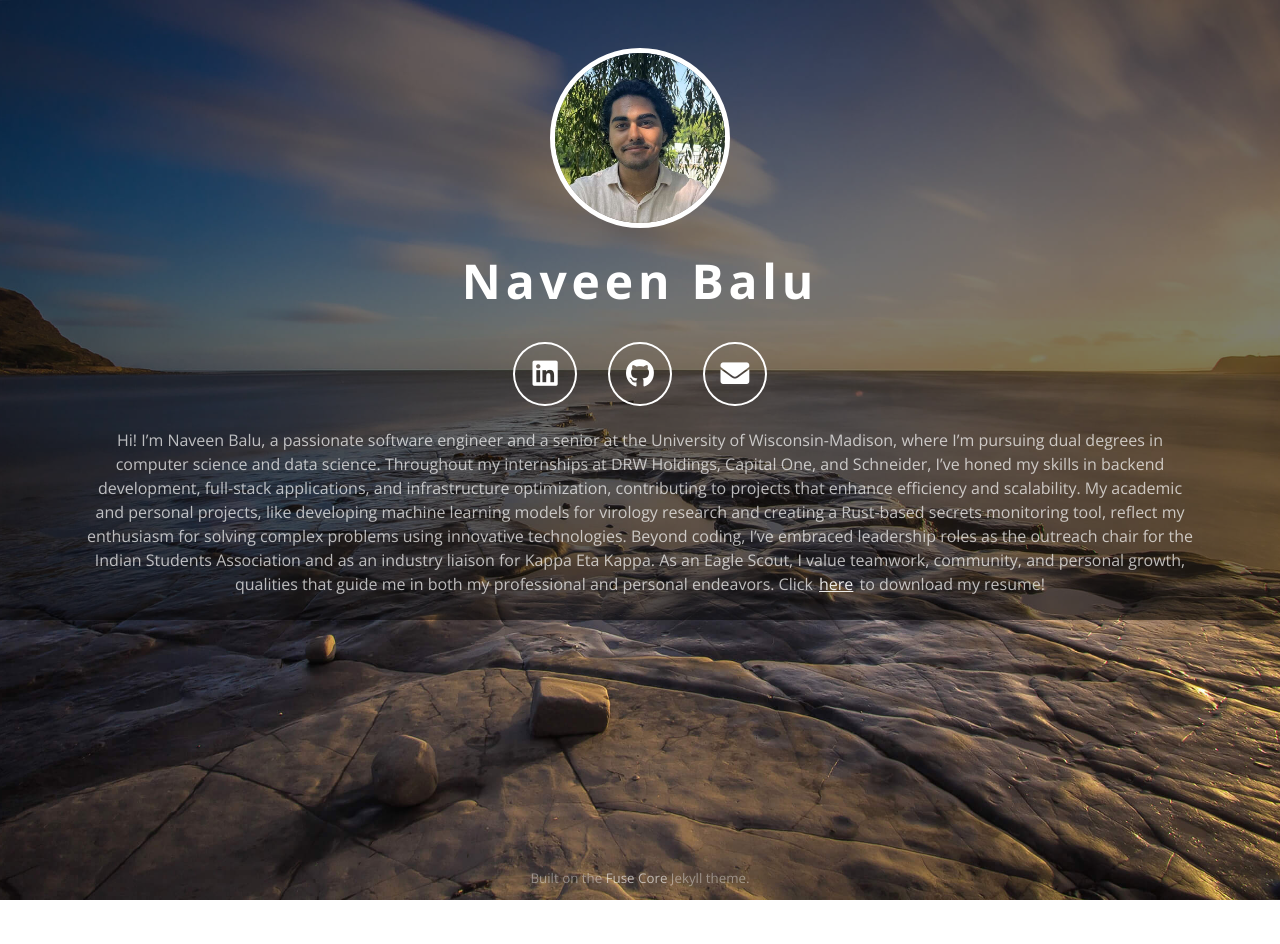
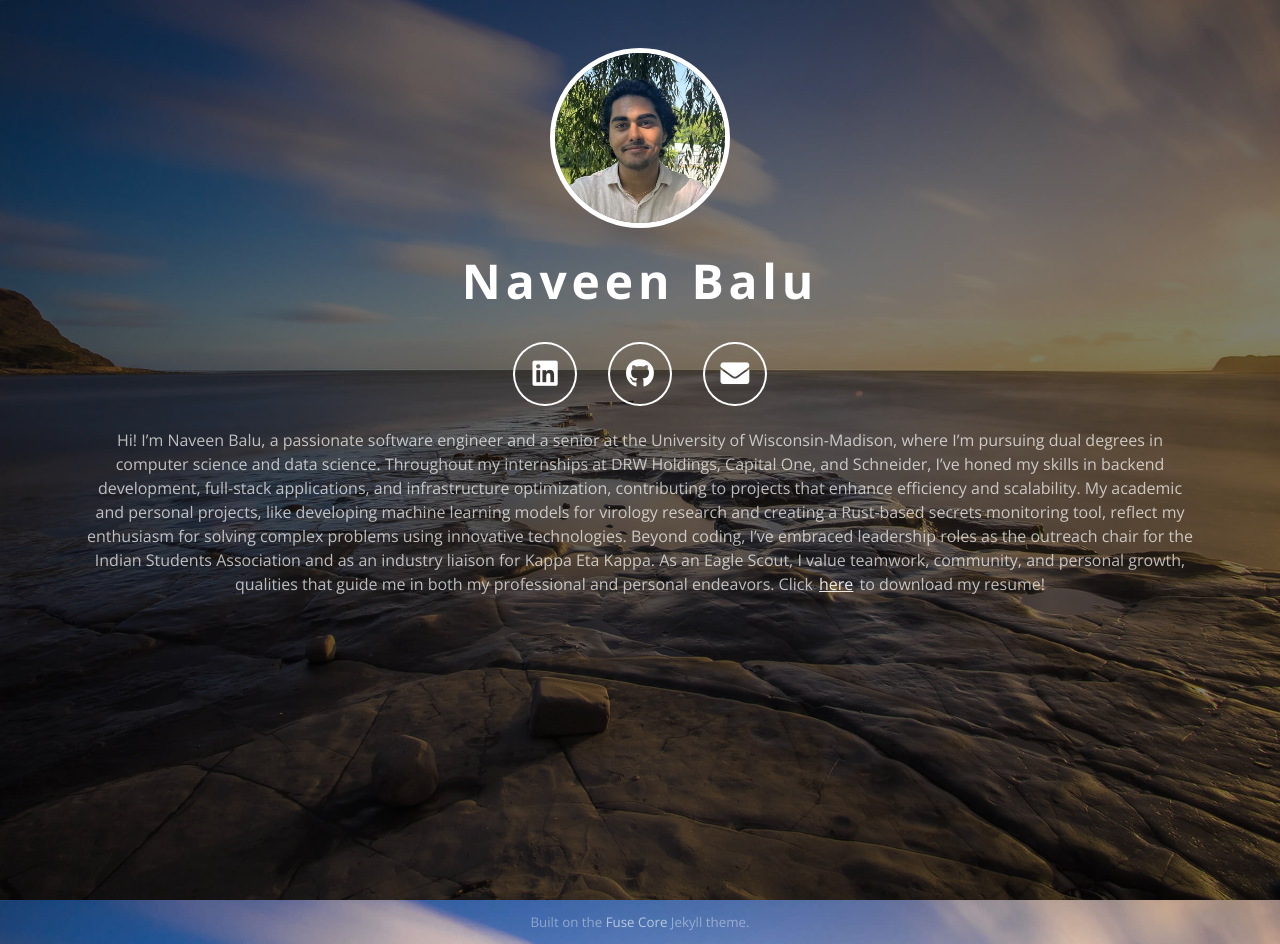
Before and after one commit to navn24/navn24.github.io, a Jekyll site: the page built from index.html, in a window 1280 px wide. Built offline with Jekyll 4.4.1, drawn with Linux system fonts in a browser that asks for light colours; comment, search, counter and statistics services are not loaded; before the commit the page ends 900 px from its top, so only the background shows below that.

Commit message:
add full cover

```diff
--- a/css/theme.scss
+++ b/css/theme.scss
@@ -26,7 +26,7 @@ body {
 div.glass-pane {
     background-color: rgba(0, 0, 0, 0.5);
     width: 100%;
-    min-height: 42vh;  /* always cover at least the sky */
+    min-height: 100vh;  /* always cover at least the sky */
 }
 
 div.fuse-core-content {
```
